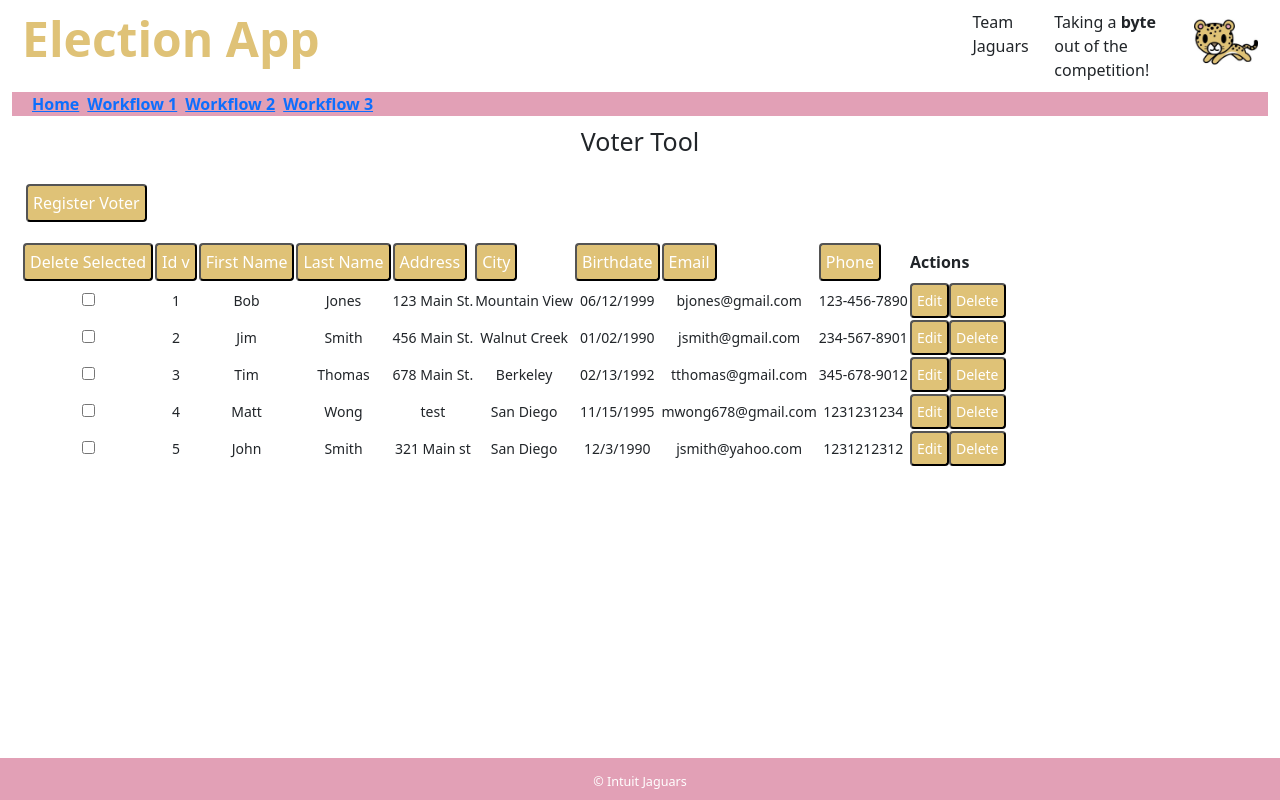
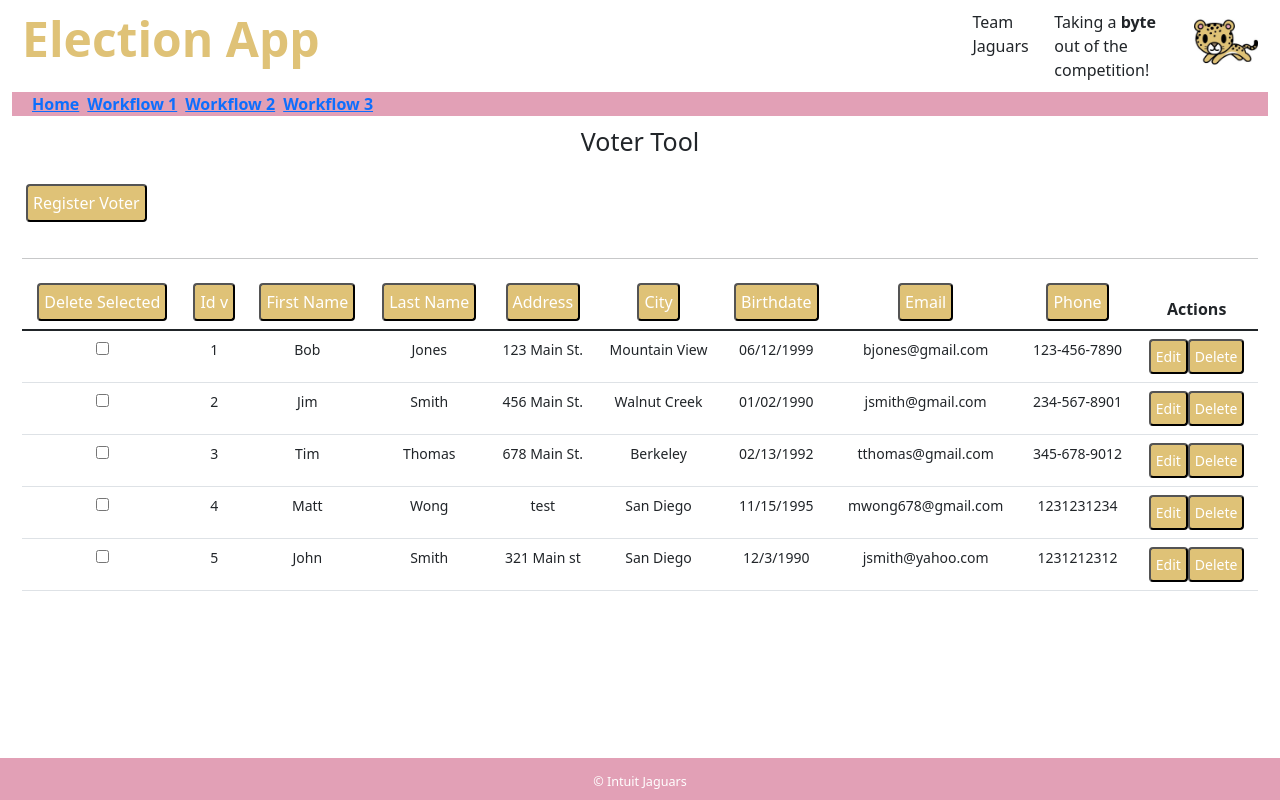
Before and after one commit to someOne404/election-app, a React (Create React App) app in the folder election/: page /workflow1 in a window 1280 px wide. Built offline with nearby package versions, Linux system fonts and the light colour scheme; data requests are answered from the project's data file.

Commit message:
voter tool style

```diff
--- a/election/src/App.css
+++ b/election/src/App.css
@@ -98,6 +98,10 @@ button {
   background-color: #dfc277;
 }
 
+#content thead {
+  text-align: center;
+}
+
 #content tbody {
   font-size: 14px;
   font-weight: 300;
--- a/election/src/App.js
+++ b/election/src/App.js
@@ -8,7 +8,6 @@ import { voterToolStore } from "./stores/voterToolStore";
 import { VoterTool } from "./components/VoterTool";
 import { ElectionToolContainer } from "./containers/ElectionToolContainer";
 import { VotingTool } from "./components/VotingTool";
-import { TeamTool } from "./components/TeamTool";
 
 import logo from './images/intuit-jaguar.png';
 
--- a/election/src/components/VoterEditRow.js
+++ b/election/src/components/VoterEditRow.js
@@ -1,6 +1,6 @@
 import { useForm } from "../hooks/useForm";
 
-export const VoterEditRow = ({voter, onSaveVoter, onCancelVoter: cancelVoter}) => {
+export const VoterEditRow = ({ voter, onSaveVoter, onCancelVoter: cancelVoter }) => {
   const [
     voterForm,
     change,
@@ -25,7 +25,7 @@ export const VoterEditRow = ({voter, onSaveVoter, onCancelVoter: cancelVoter}) =
     <tr>
       <td></td>
       <td>{voter.id}</td>
-        <td><label htmlFor="firstname-input">First Name</label>
+      <td>
         <input
           type="text"
           id="firstname-input"
@@ -33,7 +33,7 @@ export const VoterEditRow = ({voter, onSaveVoter, onCancelVoter: cancelVoter}) =
           onChange={change}
           name="firstName"
         /></td>
-            <td><label htmlFor="lastname-input">Last Name</label>
+      <td>
         <input
           type="text"
           id="lastname-input"
@@ -42,7 +42,6 @@ export const VoterEditRow = ({voter, onSaveVoter, onCancelVoter: cancelVoter}) =
           name="lastName"
         /></td>
       <td>
-              <label htmlFor="address-input">Address</label>
         <input
           type="text"
           id="address-input"
@@ -52,7 +51,6 @@ export const VoterEditRow = ({voter, onSaveVoter, onCancelVoter: cancelVoter}) =
         />
       </td>
       <td>
-              <label htmlFor="city-input">City</label>
         <input
           type="text"
           id="city-input"
@@ -62,7 +60,6 @@ export const VoterEditRow = ({voter, onSaveVoter, onCancelVoter: cancelVoter}) =
         />
       </td>
       <td>
-              <label htmlFor="birthdate-input">Birthdate</label>
         <input
           type="text"
           id="birthdate-input"
@@ -72,7 +69,6 @@ export const VoterEditRow = ({voter, onSaveVoter, onCancelVoter: cancelVoter}) =
         />
       </td>
       <td>
-              <label htmlFor="email-input">Email</label>
         <input
           type="text"
           id="email-input"
@@ -82,7 +78,6 @@ export const VoterEditRow = ({voter, onSaveVoter, onCancelVoter: cancelVoter}) =
         />
       </td>
       <td>
-              <label htmlFor="phone-input">Phone</label>
         <input
           type="text"
           id="phone-input"
--- a/election/src/components/VoterForm.js
+++ b/election/src/components/VoterForm.js
@@ -23,7 +23,7 @@ export const VoterForm = ({onSubmitVoter}) => {
     };
 
     return (
-    <form>
+      <form className="mb-3">
         <div>
           <label htmlFor="firstname-input">First Name</label>
           <input
@@ -94,7 +94,7 @@ export const VoterForm = ({onSubmitVoter}) => {
             name="phone"
           />
         </div>
-        <button type="button" onClick={submitVoter}>
+        <button className="mt-3" type="button" onClick={submitVoter}>
           Complete Registration
         </button>
       </form>);
--- a/election/src/components/VoterTable.js
+++ b/election/src/components/VoterTable.js
@@ -66,12 +66,13 @@ export const VoterTable = ({
         {errorMessage && <span>{errorMessage}</span>}
         <button id="register-button" type="button" onClick={toggleForm}>Register Voter</button>
         {showForm && <VoterForm onSubmitVoter={onSubmitVoter}/>}
-        <table>
+        <hr />
+        <table className="table">
             <thead key='voter-thead'>
                 <tr>
-                    <th key='batch-delete-button'><button type="button" onClick={() => deleteSelectedVoters(votersToDelete())}>Delete Selected</button></th>
+                    <th scope="col" key='batch-delete-button'><button type="button" onClick={() => deleteSelectedVoters(votersToDelete())}>Delete Selected</button></th>
                     {dataCols.map(dataCol => <SortHeaderCol key={dataCol.name} col={dataCol} />)}
-                    <th key="button-actions">Actions</th>
+                    <th scope="col" key="button-actions">Actions</th>
                 </tr>
             </thead>
             <tbody>
```
Lines whose indentation alone changed are shown as unchanged.
